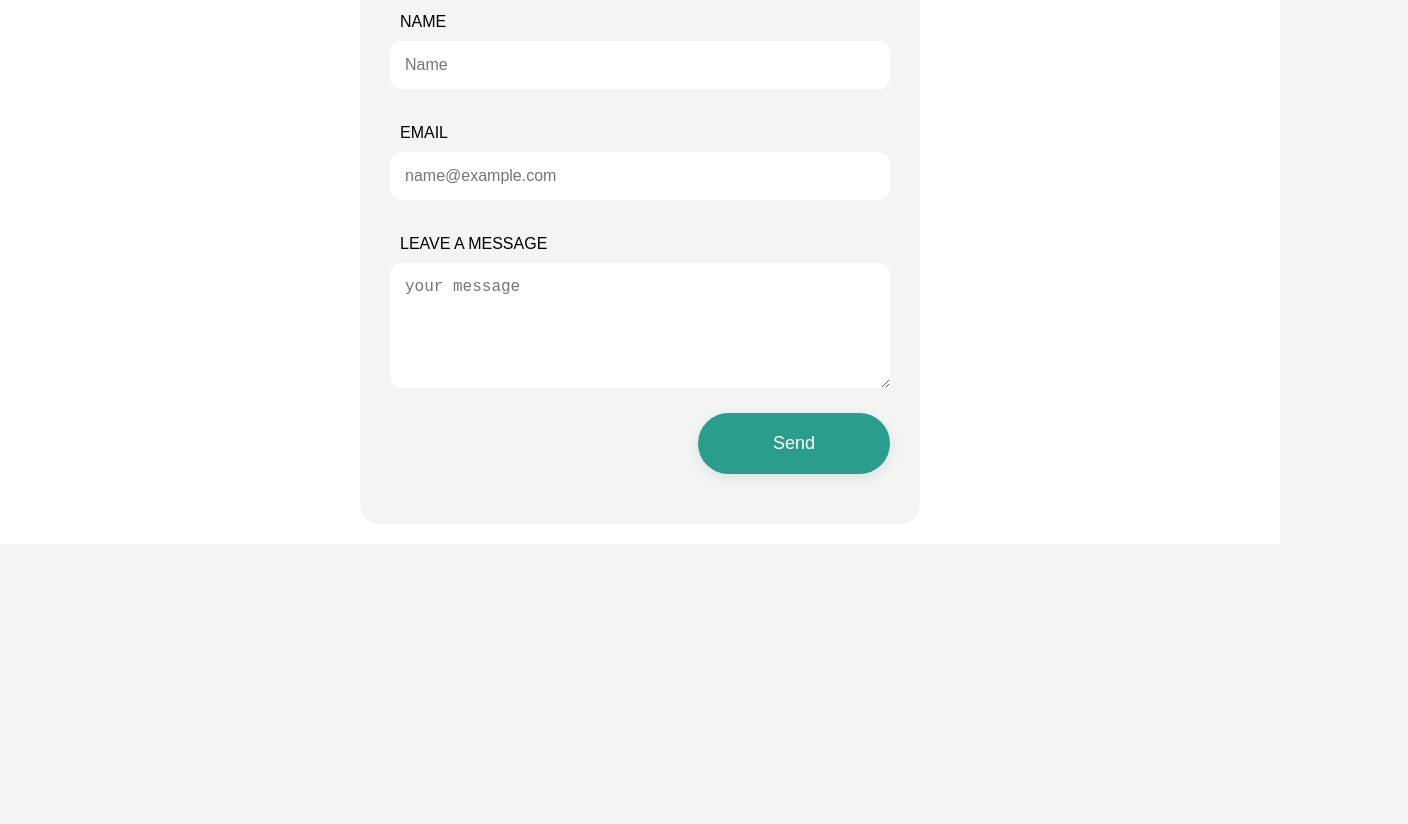
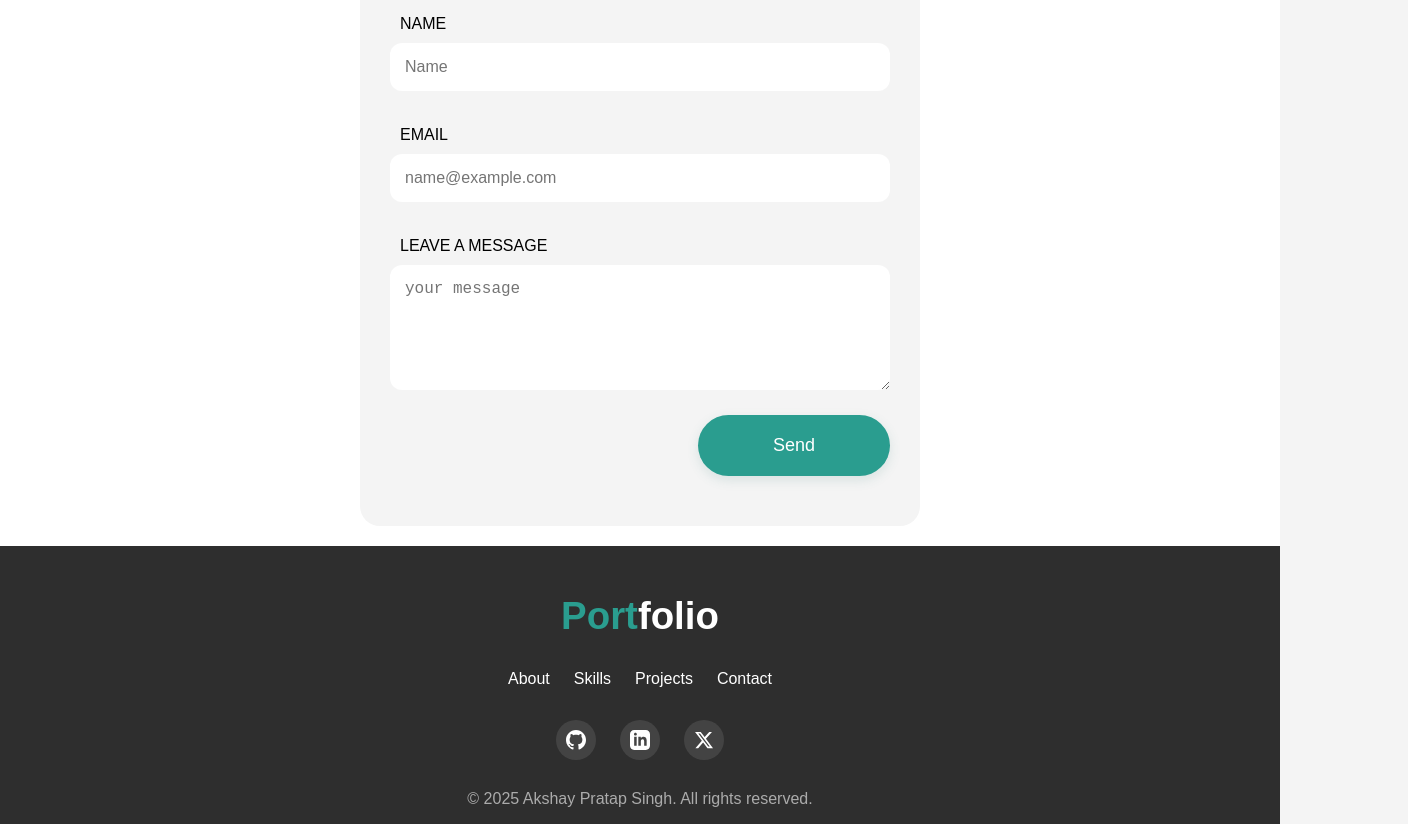
Before and after one commit to Akshay0214/Personal-Portfolio, a plain HTML site: page index.html in a window 1280 px wide. Shown: the part 1976-2800 px from the top of the page, 1408 px wide, since content can reach past the window. Before the commit the page ends 2520 px from the top, so only its background shows below. Drawn offline with Linux system fonts and the light colour scheme.

Commit message:
updated the UI added a programmer illustration to hero section

```diff
--- a/Styles/contact-form.css
+++ b/Styles/contact-form.css
@@ -19,7 +19,6 @@
     justify-content: center;
     margin-inline: auto;
     max-width: 1200px;
-    padding-inline: ;
 }
 
 .contact-form .form-input-elements{
--- /dev/null
+++ b/Styles/footer.css
@@ -0,0 +1,73 @@
+.footer {
+    background: var(--primary-charcoal);
+    color: var(--secondary-white);
+    padding: 3rem 0 2rem;
+}
+
+.footer__container {
+    text-align: center;
+}
+
+.footer__content {
+    display: flex;
+    flex-direction: column;
+    gap: 2rem;
+    margin-bottom: 30px;
+}
+
+.footer__logo {
+    font-size: var(--fontSize-4);
+    font-weight: var(--weight-bold);
+    color: var(--container-color);
+}
+
+.footer__logo span {
+    color: var(--accent-teal);
+}
+
+.footer__list {
+    display: flex;
+    flex-wrap: wrap;
+    justify-content: center;
+    gap: 1.5rem;
+}
+
+.footer__link {
+    color: var(--container-color);
+    font-weight: var(--font-medium);
+    transition: color 0.3s;
+}
+
+.footer__link:hover {
+    color: var(--accent-teal);
+}
+
+.footer__social {
+    display: flex;
+    justify-content: center;
+    gap: 1.5rem;
+}
+
+.footer__social-link {
+    width: 40px;
+    height: 40px;
+    display: flex;
+    align-items: center;
+    justify-content: center;
+    background: rgba(255, 255, 255, 0.1);
+    border-radius: 50%;
+    color: var(--container-color);
+    transition: all 0.3s;
+}
+
+.footer__social-link:hover {
+    background: var(--accent-teal);
+    transform: translateY(-5px);
+}
+
+.footer__copy {
+    display: block;
+    font-size: var(--small-font-size);
+    color: rgba(255, 255, 255, 0.6);
+    margin-top: var(--mb-2);
+}
--- a/Styles/hero.css
+++ b/Styles/hero.css
@@ -65,6 +65,7 @@
 .hero-banner-container .banner-container,
 .banner-container img{
     width: 100%;
+    max-width: 400px;
     height: auto;
     margin-inline: auto;
 }
--- a/Styles/nav.css
+++ b/Styles/nav.css
@@ -123,6 +123,7 @@
 
 .logo{
     font-size: var(--fontSize-6);
+    text-shadow: var(--shadow-4);
 }
 
 .logo span{
--- a/Styles/responsiveness.css
+++ b/Styles/responsiveness.css
@@ -1,17 +1,17 @@
 /* Tablet and below */
 @media screen and (min-width: 1024px) {
     :root {
-        --fontSize-1: 3.2rem;
-        --fontSize-2: 2.75rem;
-        --fontSize-3: 2rem;
-        --fontSize-4: 1.5rem;
-        --fontSize-5: 1.25rem;
-        --fontSize-6: 1.1rem;
+        --fontSize-1: 3.5rem;
+        --fontSize-2: 3.2rem;
+        --fontSize-3: 2.9rem;
+        --fontSize-4: 2.4rem;
+        --fontSize-5: 2rem;
+        --fontSize-6: 1.5rem;
         --fontSize-7: 1rem;
 
-        --weight-bold: 800;
-        --weight-semiBold: 700;
-        --weight-medium: 600;
+        --weight-bold: 700;
+        --weight-semiBold: 600;
+        --weight-medium: 500;
     }
 
     .title {
@@ -29,6 +29,7 @@
 
     .h1 {
         line-height: 55px;
+        letter-spacing: -2px;
     }
 
 
@@ -41,7 +42,7 @@
     }
 
     .logo h2 {
-        font-size: var(--fontSize-3);
+        font-size: var(--fontSize-4);
         font-weight: var(--weight-bold);
     }
 
@@ -82,7 +83,7 @@
     }
 
     .nav-links a {
-        font-size: var(--fontSize-5);
+        font-size: var(--fontSize-6);
     }
 
     .nav-links ul>li:is(:hover, :focus-visible) {
@@ -109,7 +110,7 @@
         grid-template-columns: 1fr 1fr;
         gap: 40px;
         place-items: center;
-        padding: 150px 50px;
+        padding: 150px 50px 80px;
     }
 
     .hero-desc .hero-text {
@@ -123,6 +124,24 @@
 
     .hero-text p {
         font-weight: var(--weight-semiBold);
+    }
+
+    .hero-banner-container {
+        /* height: auto; */
+        /* width: 100%; */
+        /* order: -1; */
+        display: block;
+    }
+
+    .hero::before {
+        content: '';
+        position: absolute;
+        top: -20%;
+        right: -10%;
+        width: 500px;
+        height: 500px;
+        background: radial-gradient(circle, rgba(42, 157, 143, 0.08), transparent 70%);
+        border-radius: 50%;
     }
 
 
@@ -187,6 +206,6 @@
 
 /* Mobile */
 @media screen and (max-width: 768px) {
-    .hero {}
+    /* .hero {} */
 
 }
--- a/Styles/skills.css
+++ b/Styles/skills.css
@@ -49,6 +49,7 @@
     align-items: center;
     justify-content: center;
     padding-block: 10px;
+    box-shadow: var(--shadow-4);
 }
 
 .skill-card:is(:hover, :focus-visible){
--- a/Styles/utility.css
+++ b/Styles/utility.css
@@ -127,9 +127,7 @@ li {
     text-decoration: none;
 }
 
-section {
-    /* padding-block: var(--section-spacing); */
-}
+
 
 .h1 {
     font-size: var(--fontSize-1);
@@ -165,6 +163,7 @@ section {
     border: none;
     box-shadow: var(--shadow-interactive);
     cursor: pointer;
+    font-size: var(--fontSize-7);
 }
 
 .btn-primary:is(:hover, :focus-visible){
@@ -180,6 +179,7 @@ section {
     border: 1px solid var(--accent-teal);
     box-shadow: var(--shadow-interactive);
     cursor: pointer;
+    font-size: var(--fontSize-7);
 }
 
 .btn-secondary:is(:hover, :focus-visible) {
@@ -188,6 +188,11 @@ section {
     background-color: var(--accent-teal);
 }
 
+.btn-primary:is(:active),
+.btn-secondary:is(:active){
+    transform: translateY(0);
+}
+
 .title {
     font-size: var(--fontSize-3);
     font-weight: var(--weight-bold);
--- a/index.html
+++ b/index.html
@@ -12,7 +12,7 @@
     <link rel="stylesheet" href="./Styles/projects.css">
     <link rel="stylesheet" href="./Styles/contact-form.css">
     <link rel="stylesheet" href="./Styles/responsiveness.css">
-
+    <link rel="stylesheet" href="./Styles/footer.css">
 </head>
 
 <body>
@@ -20,7 +20,7 @@
         <nav class="nav-container">
             <div class="logo">
                 <div>
-                    <h2>Port<span>folio</span></h2>
+                    <h2><span>Port</span>folio</h2>
                 </div>
             </div>
             <div class="nav-action-links">
@@ -93,10 +93,11 @@
                 </div>
                 <div class=" hero-banner-container">
                             <div class="banner-container"><img loading="lazy"
-                                    src="./Images/vecteezy_coding-coding-3d-illustrations_33535086.png" alt="">
+                                    src="./Images/programmer.svg" alt="">
                             </div>
-                    </div>
+
                 </div>
+            </div>
         </section>
 
 
@@ -185,6 +186,59 @@
     </main>
 
 
+
+    <footer class="footer">
+        <div class="footer__container container">
+            <div class="footer__content">
+                <a href="#home" class="footer__logo">
+                    <span>Port</span>folio
+                </a>
+
+                <ul class="footer__list">
+                    <li><a href="#home" class="footer__link">About</a></li>
+                    <li><a href="#skills" class="footer__link">Skills</a></li>
+                    <li><a href="#projects" class="footer__link">Projects</a></li>
+                    <li><a href="#contact" class="footer__link">Contact</a></li>
+                </ul>
+
+                <ul class="footer__social">
+                    <li>
+                        <a href="https://github.com/Akshay0214" target="_blank" rel="noopener noreferrer"
+                            class="footer__social-link" aria-label="GitHub">
+                            <svg width="20" height="20" viewBox="0 0 24 24" fill="currentColor">
+                                <path
+                                    d="M12 0c-6.626 0-12 5.373-12 12 0 5.302 3.438 9.8 8.207 11.387.599.111.793-.261.793-.577v-2.234c-3.338.726-4.033-1.416-4.033-1.416-.546-1.387-1.333-1.756-1.333-1.756-1.089-.745.083-.729.083-.729 1.205.084 1.839 1.237 1.839 1.237 1.07 1.834 2.807 1.304 3.492.997.107-.775.418-1.305.762-1.604-2.665-.305-5.467-1.334-5.467-5.931 0-1.311.469-2.381 1.236-3.221-.124-.303-.535-1.524.117-3.176 0 0 1.008-.322 3.301 1.23.957-.266 1.983-.399 3.003-.404 1.02.005 2.047.138 3.006.404 2.291-1.552 3.297-1.23 3.297-1.23.653 1.653.242 2.874.118 3.176.77.84 1.235 1.911 1.235 3.221 0 4.609-2.807 5.624-5.479 5.921.43.372.823 1.102.823 2.222v3.293c0 .319.192.694.801.576 4.765-1.589 8.199-6.086 8.199-11.386 0-6.627-5.373-12-12-12z" />
+                            </svg>
+                        </a>
+                    </li>
+                    <li>
+                        <a href="https://linkedin.com/in/singhakshaypratap/" target="_blank" rel="noopener noreferrer"
+                            class="footer__social-link" aria-label="LinkedIn">
+                            <svg width="20" height="20" viewBox="0 0 24 24" fill="currentColor">
+                                <path
+                                    d="M19 0h-14c-2.761 0-5 2.239-5 5v14c0 2.761 2.239 5 5 5h14c2.762 0 5-2.239 5-5v-14c0-2.761-2.238-5-5-5zm-11 19h-3v-11h3v11zm-1.5-12.268c-.966 0-1.75-.79-1.75-1.764s.784-1.764 1.75-1.764 1.75.79 1.75 1.764-.783 1.764-1.75 1.764zm13.5 12.268h-3v-5.604c0-3.368-4-3.113-4 0v5.604h-3v-11h3v1.765c1.396-2.586 7-2.777 7 2.476v6.759z" />
+                            </svg>
+                        </a>
+                    </li>
+                    <li>
+                        <a href="https://x.com/AkshayPrat85430" target="_blank" rel="noopener noreferrer"
+                            class="footer__social-link" aria-label="Twitter">
+                            <svg width="20" height="20" viewBox="0 0 24 24" fill="currentColor">
+                                <path
+                                    d="M18.244 2.25h3.308l-7.227 8.26 8.502 11.24H16.17l-5.214-6.817L4.99 21.75H1.68l7.73-8.835L1.254 2.25H8.08l4.713 6.231zm-1.161 17.52h1.833L7.084 4.126H5.117z" />
+                            </svg>
+                        </a>
+                    </li>
+                </ul>
+            </div>
+
+            <span class="footer__copy">
+                &copy; 2025 Akshay Pratap Singh. All rights reserved.
+            </span>
+        </div>
+    </footer>
+
+
     <script src="Scripts/app.js"></script>
     <script src="Scripts/script.js"></script>
 </body>
```
Also changed, not shown: Pages/form-submit.html (+1 -1 lines), Pages/new-project.html (+1 -1 lines), Images/programmer.svg (added).
